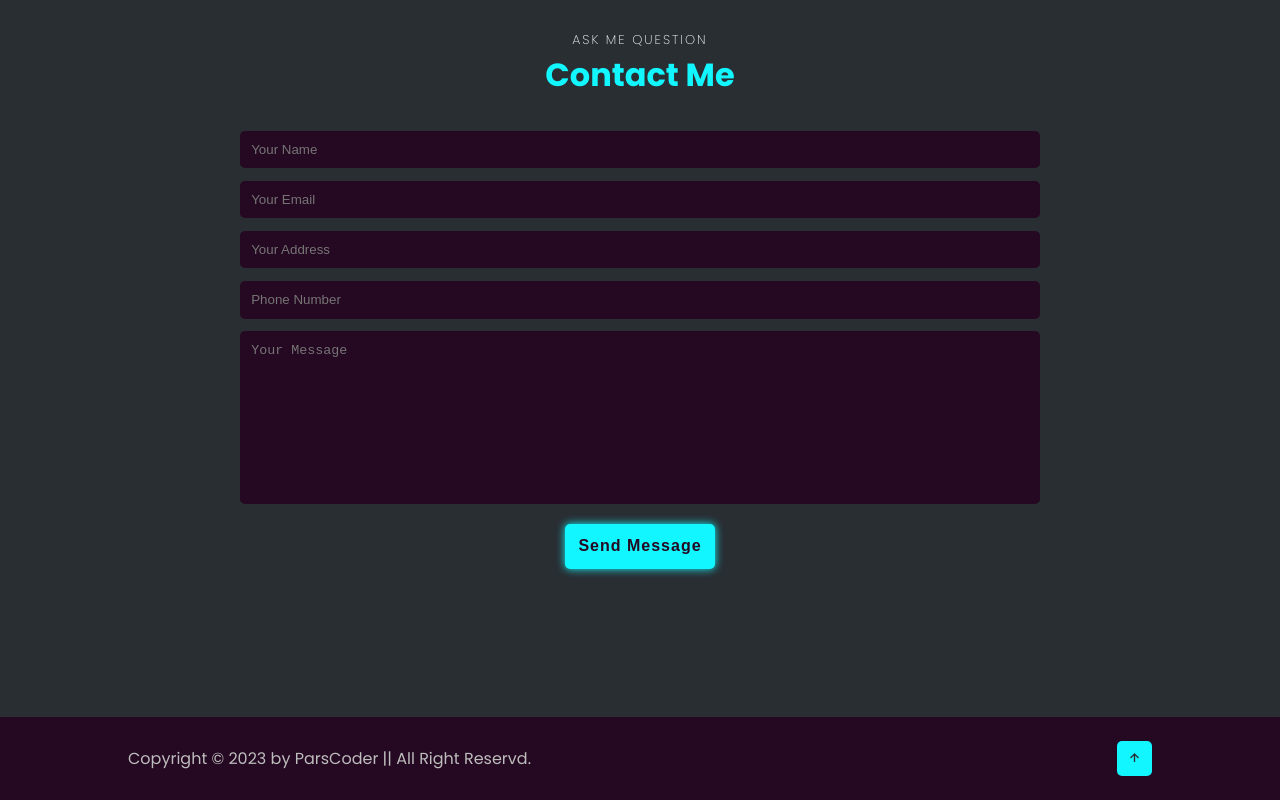
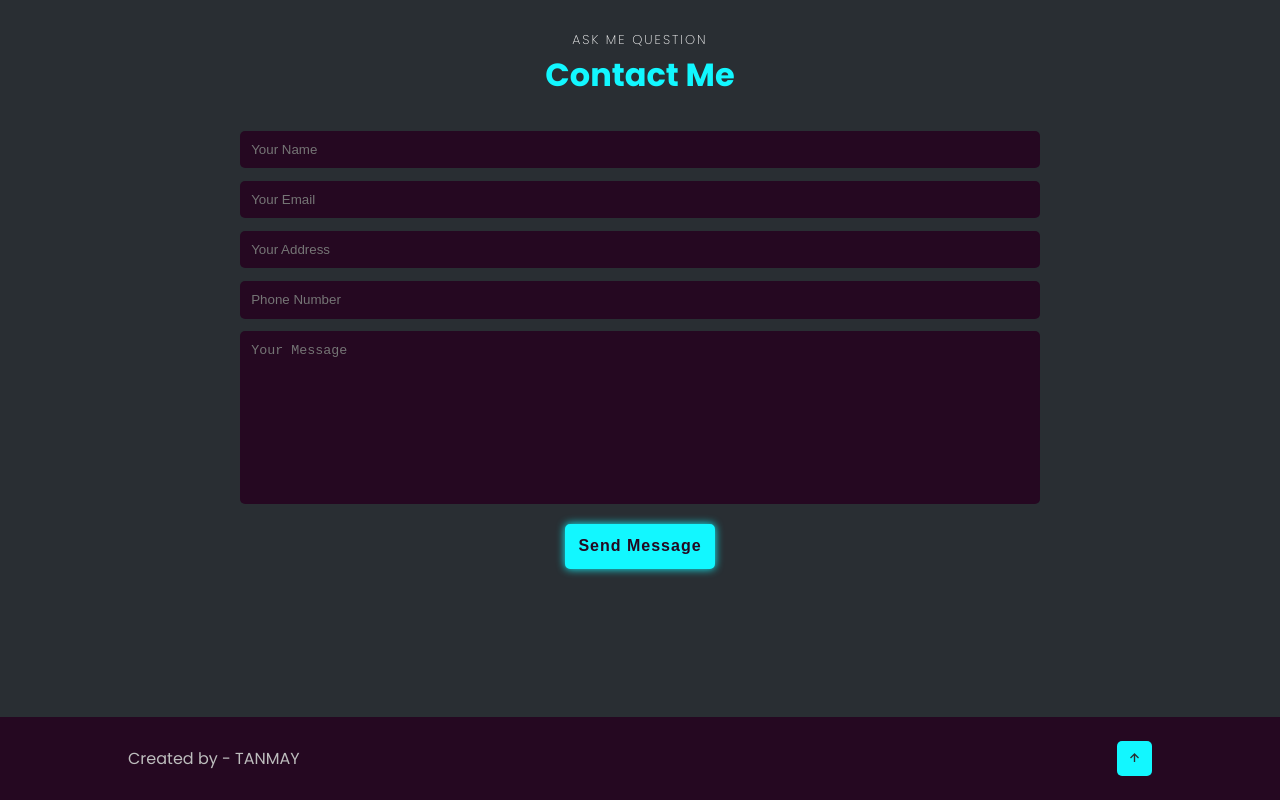
Before and after one commit to Tanmay273301/Personal-Portfolio, a plain HTML site: page index.html in a window 1280 px wide. Shown: the part 4156-4956 px from the top of the page. Drawn offline with nearby package versions, Linux system fonts and the light colour scheme.

Commit message:
portfolio

```diff
--- a/index.html
+++ b/index.html
@@ -405,7 +405,7 @@
    <!-- footer website -->
 
    <footer>
-    <p>Copyright &copy; 2023 by ParsCoder || All Right Reservd.</p>
+    <p>Created by - TANMAY</p>
     <a href="#home"><i class='bx bx-up-arrow-alt' ></i></a>
    </footer>
 
```
